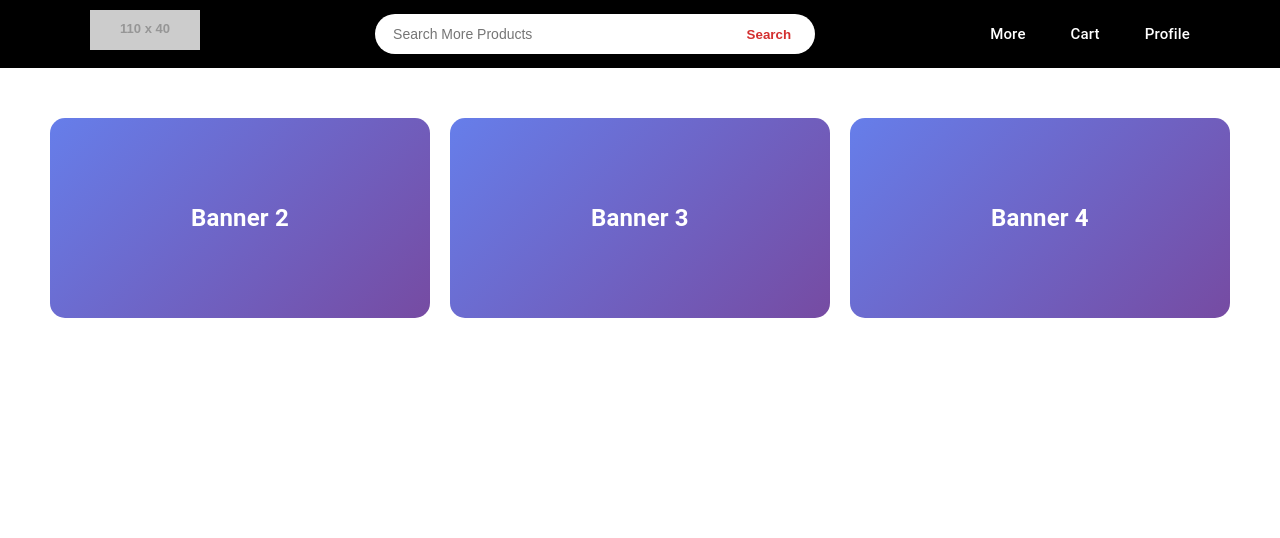
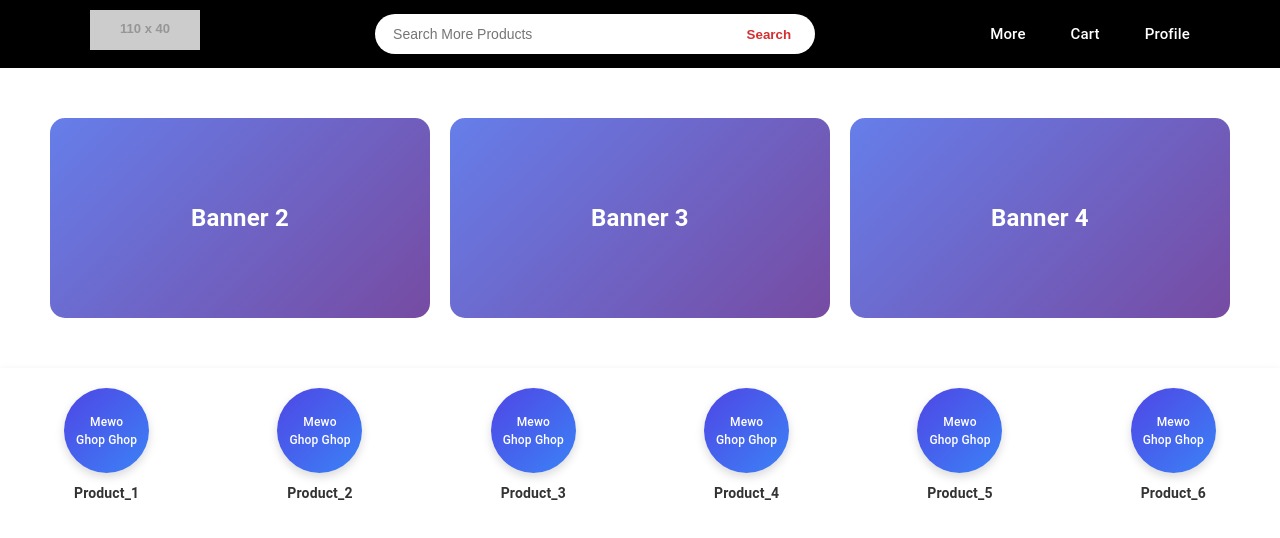
Before and after one commit to Coder-Samaj/ecommerce-ui, a React (Vite) app: page /home in a window 1280 px wide. Shown: the top 538 px of the page. Built offline with nearby package versions, Linux system fonts and the light colour scheme.

Commit message:
AVDEV-6 Category Section

```diff
--- a/src/App.jsx
+++ b/src/App.jsx
@@ -4,6 +4,7 @@ import RegisterPage from './components/RegisterPage'
 import Profile from './components/profile/Profile'
 import ProductListPage from './components/product/ProductListPage'
 import Home from './components/Home'
+import CategoryPage from './components/CategoryPage'
 
 function App() {
   return (
@@ -14,6 +15,7 @@ function App() {
       <Route path="/register" element={<RegisterPage/>} />
       <Route path="/profile" element={<Profile/>} />
       <Route path="/product" element={<ProductListPage/>} />
+      <Route path="/category/:categoryName" element={<CategoryPage />} />
     </Routes>
   )
 }
--- /dev/null
+++ b/src/components/CategoryPage.jsx
@@ -0,0 +1,11 @@
+import React from 'react'
+import { useParams } from 'react-router-dom';
+
+const CategoryPage = () => {
+    const { categoryName } = useParams();
+  return (
+    <div>CategoryPage {categoryName}</div>
+  )
+}
+
+export default CategoryPage
--- /dev/null
+++ b/src/components/CategorySection.jsx
@@ -0,0 +1,79 @@
+import React from 'react'
+import {useNavigate} from 'react-router-dom'
+const CategorySection = () => {
+    const navigate = useNavigate();
+
+    const handleClick = (e,index)=>{
+      const product = categories[index];
+      console.log(product);
+      navigate(`/category/${product}`);
+    }
+    const categories = [
+        "Product_1",
+        "Product_2",
+        "Product_3",
+        "Product_4",
+        "Product_5",
+        "Product_6"
+    ];
+ return (
+  <div
+    style={{
+      display: "flex",
+      justifyContent: "space-around",
+      alignItems: "center",
+      backgroundColor: "#ffffff",
+      padding: "20px 0",
+      boxShadow: "0 2px 8px rgba(0,0,0,0.08)"
+    }}
+  >
+    {categories.map((item, index) => (
+      <div
+        key={index}
+        style={{
+          display: "flex",
+          flexDirection: "column",
+          alignItems: "center",
+          cursor: "pointer",
+          transition: "transform 0.2s ease"
+        }
+      }
+      onClick={(e)=>handleClick(e,index)}
+      >
+        <div
+          style={{
+            width: "85px",
+            height: "85px",
+            borderRadius: "50%",
+            background: "linear-gradient(135deg, #4f46e5, #3b82f6)",
+            color: "white",
+            display: "flex",
+            alignItems: "center",
+            justifyContent: "center",
+            fontSize: "12px",
+            fontWeight: "500",
+            textAlign: "center",
+            padding: "10px",
+            boxShadow: "0 4px 10px rgba(0,0,0,0.15)"
+          }}
+        >
+          Mewo Ghop Ghop
+        </div>
+
+        <p
+          style={{
+            marginTop: "10px",
+            fontSize: "14px",
+            fontWeight: "600",
+            color: "#333"
+          }}
+        >
+          {item}
+        </p>
+      </div>
+    ))}
+  </div>
+);
+}
+
+export default CategorySection
--- a/src/components/Home.jsx
+++ b/src/components/Home.jsx
@@ -1,11 +1,13 @@
 import Navbar from './Navbar/Navbar'
 import Banner from './Banner'
+import CategorySection from './CategorySection'
 
 const Home = () => {
   return (
     <>
     <Navbar />
     <Banner />
+    <CategorySection />
     </>
   )
 }
```
